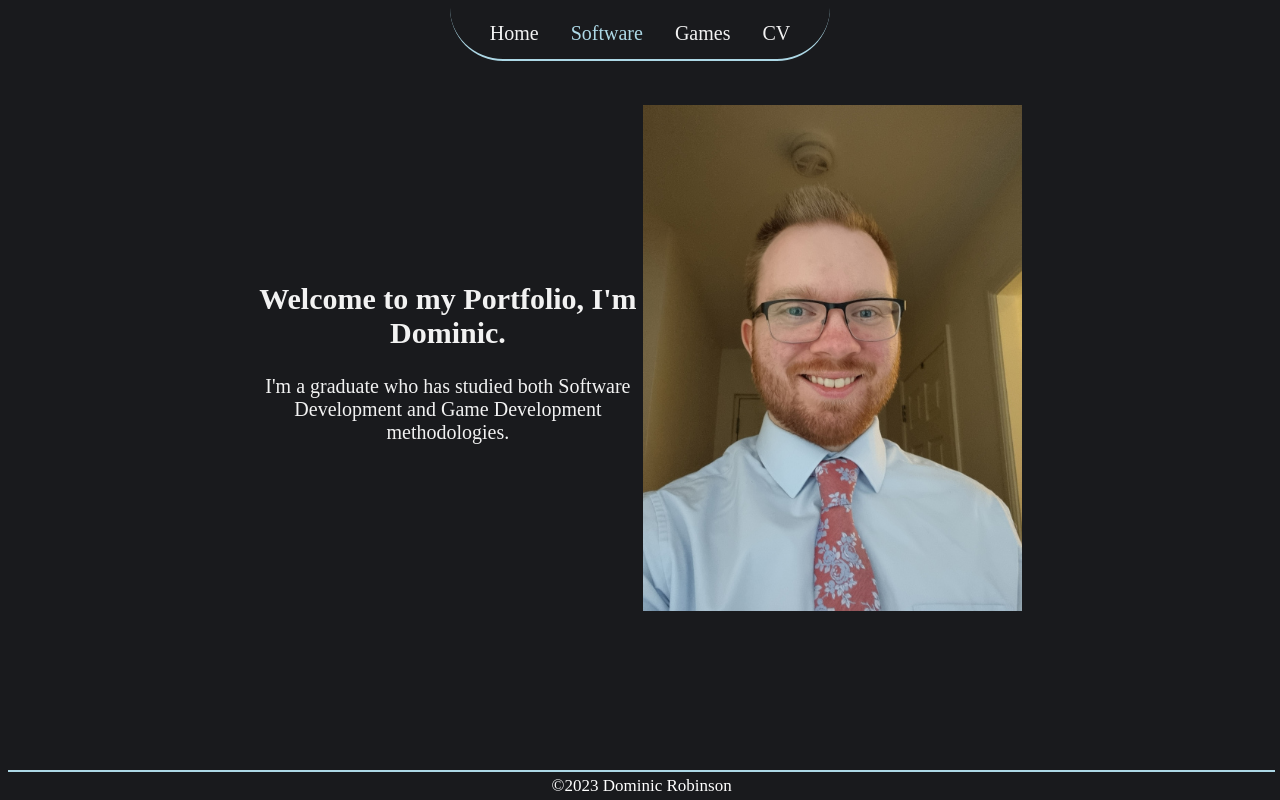
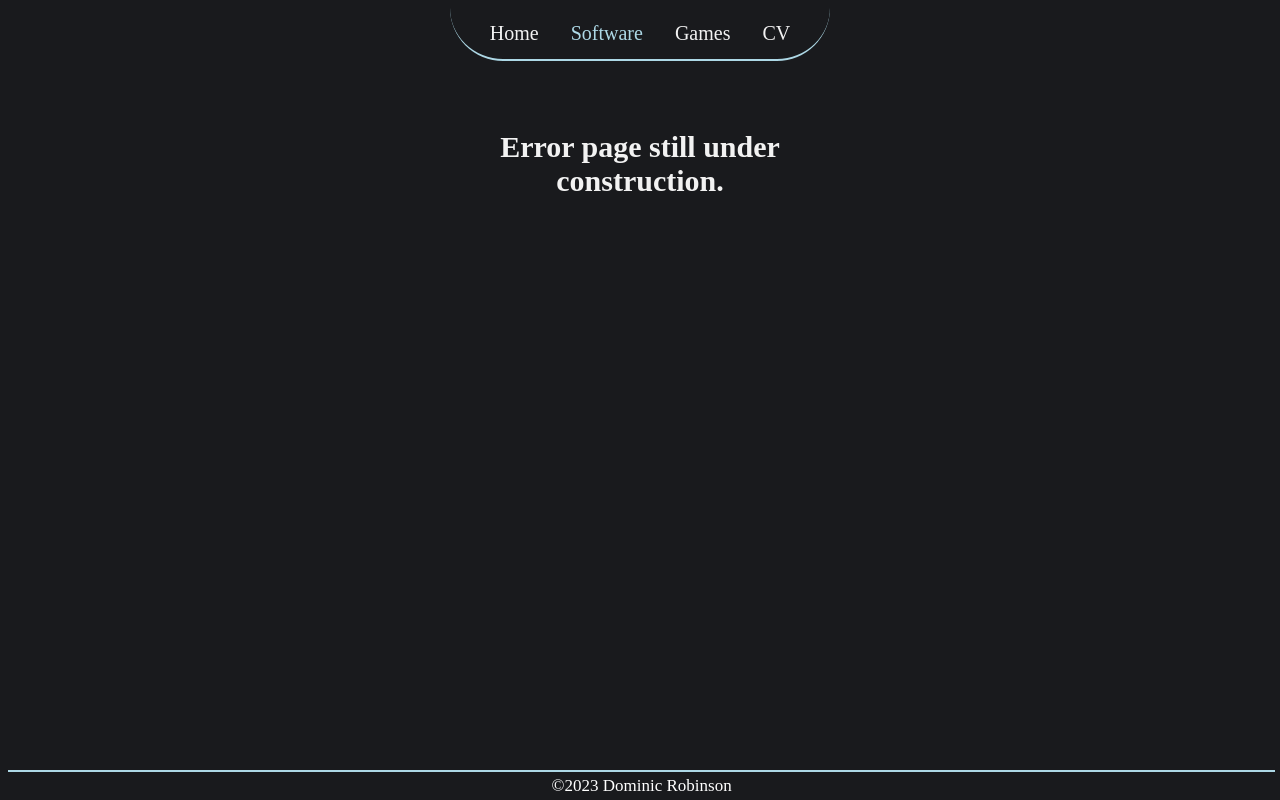
Before and after one commit to Dommax17/dommax17.github.io, a plain HTML site: page software.html in a window 1280 px wide. Drawn offline with Linux system fonts and the light colour scheme.

Commit message:
Software Page Update
- Software page changed to only say under construction.

```diff
--- a/software.html
+++ b/software.html
@@ -24,12 +24,8 @@
     <div class="content">
 
         <div class="column">
-                <h2>Welcome to my Portfolio, I'm Dominic.</h2>
-            <p>I'm a graduate who has studied both Software Development and Game Development methodologies.</p>
+                <h2>Error page still under construction.</h2>
 
-        </div>
-        <div class="column">
-            <img src="assets/images/me.jpg"  class="picture">
         </div>
 
     </div>
```
